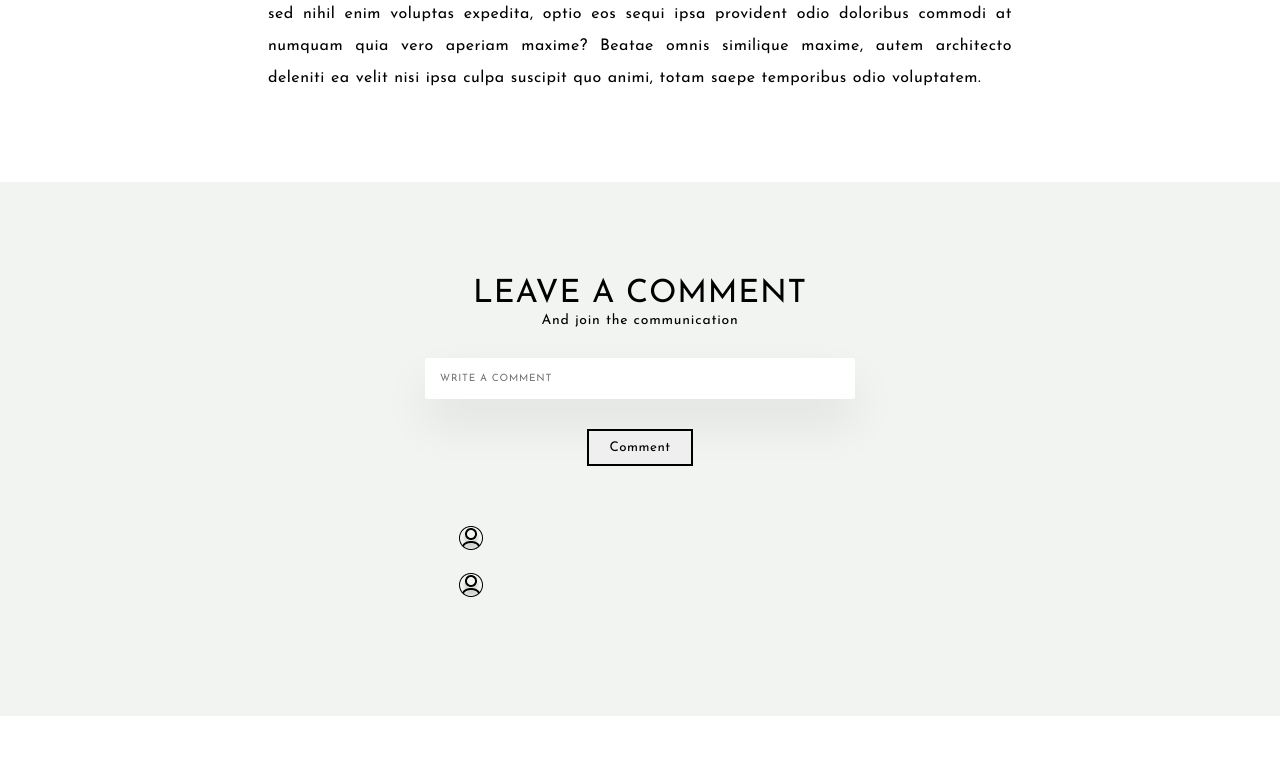
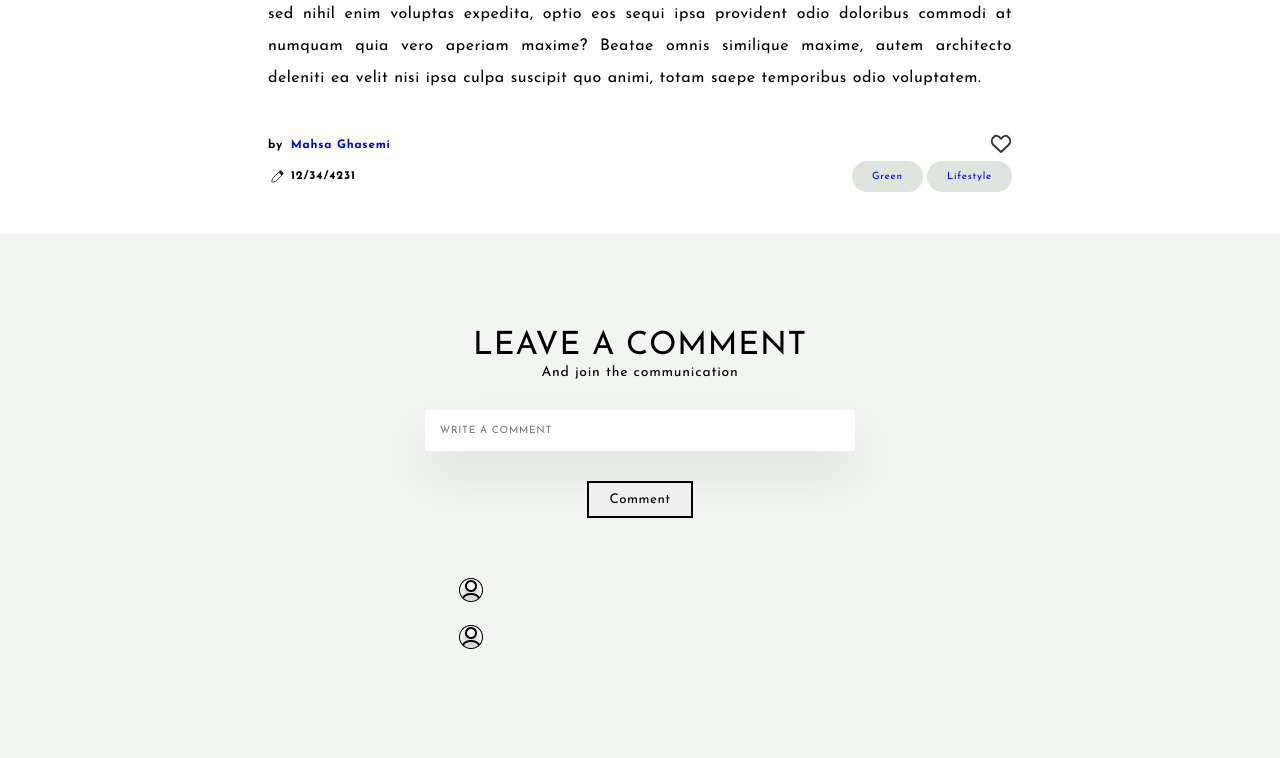
Before and after one commit to mhsaghsemii/blog-Page, a plain HTML site: page index.html in a window 1280 px wide. Shown: the part 1460-2218 px from the top of the page. Drawn offline with Linux system fonts and the light colour scheme.

Commit message:
feat(Query Selector): Definition html elements in JS

```diff
--- a/index.html
+++ b/index.html
@@ -25,14 +25,14 @@
       </div>
 
       <div class="title">
-        <h1>How to use mindfullness in everyday life</h1>
+        <h1 id="blog-title">How to use mindfullness in everyday life</h1>
       </div>
     </section>
 
     <section class="blog-section">
       <div class="container margin-top">
         <div class="blog-desc">
-          <p class="first-paraghaph">
+          <p class="first-paraghaph descryption">
             Lorem ipsum dolor sit amet, consectetur adipisicing elit. Eveniet,
             voluptatum. Tenetur enim quis animi labore eveniet ad nostrum
             necessitatibus perferendis. Quod, nulla quasi! Dolore id natus, in
@@ -45,14 +45,14 @@
             magnam, vero quisquam possimus consectetur, dolore hic, error culpa
             officia eius reprehenderit?
           </p>
-          <p>
+          <p class="descryption">
             Lorem ipsum dolor sit amet consectetur adipisicing elit. Dolore,
             nisi ex facere at neque eos! Accusantium at ipsam quaerat debitis
             quod sed necessitatibus hic fuga. Eveniet praesentium quaerat culpa
             mollitia!
           </p>
 
-          <p>
+          <p class="descryption">
             Lorem ipsum dolor sit amet consectetur adipisicing elit. Ex esse hic
             numquam iusto placeat in ad culpa assumenda. Neque, officiis.
             Perferendis odit doloremque eius aut voluptatem atque, fugit ex
@@ -60,7 +60,7 @@
             veniam tenetur dolores, excepturi iusto? Aliquam autem ratione
             adipisci vero distinctio quidem porro totam!
           </p>
-          <p>
+          <p class="descryption">
             Lorem ipsum, dolor sit amet consectetur adipisicing elit. Minima a
             in cupiditate facilis sint quam ab quos molestias quisquam alias
             esse quasi, explicabo iusto architecto eos fugiat, praesentium
@@ -71,6 +71,37 @@
             velit nisi ipsa culpa suscipit quo animi, totam saepe temporibus
             odio voluptatem.
           </p>
+
+          <div class="detail">
+
+            <div class="blog-author">
+              <h3 >by <a href="#" class="author">Mahsa Ghasemi</a></h3>
+            </div>
+
+            <div class="like">
+              <svg width="22" height="19" viewBox="0 0 22 19" fill="none" xmlns="http://www.w3.org/2000/svg">
+                <path d="M3.45067 10.9082L10.4033 17.4395C10.6428 17.6644 10.7625 17.7769 10.9037 17.8046C10.9673 17.8171 11.0327 17.8171 11.0963 17.8046C11.2375 17.7769 11.3572 17.6644 11.5967 17.4395L18.5493 10.9082C20.5055 9.07059 20.743 6.0466 19.0978 3.92607L18.7885 3.52734C16.8203 0.99058 12.8696 1.41601 11.4867 4.31365C11.2913 4.72296 10.7087 4.72296 10.5133 4.31365C9.13037 1.41601 5.17972 0.990584 3.21154 3.52735L2.90219 3.92607C1.25695 6.0466 1.4945 9.07059 3.45067 10.9082Z" stroke="#33363F" stroke-width="2"/>
+              </svg>
+            </div>
+          </div>
+
+
+          <div class="detail">
+           <div class="date">
+            <svg width="20" height="20" viewBox="0 0 24 24" fill="none" xmlns="http://www.w3.org/2000/svg">
+              <path d="M5.92971 19.283L5.92972 19.283L5.95149 19.2775L5.95151 19.2775L8.58384 18.6194C8.59896 18.6156 8.61396 18.6119 8.62885 18.6082C8.85159 18.5528 9.04877 18.5037 9.2278 18.4023C9.40683 18.301 9.55035 18.1571 9.71248 17.9947C9.72332 17.9838 9.73425 17.9729 9.74527 17.9618L16.9393 10.7678L16.9393 10.7678L16.9626 10.7445C17.2761 10.4311 17.5461 10.1611 17.7333 9.91573C17.9339 9.65281 18.0858 9.36038 18.0858 9C18.0858 8.63961 17.9339 8.34719 17.7333 8.08427C17.5461 7.83894 17.276 7.5689 16.9626 7.2555L16.9393 7.23223L16.5858 7.58579L16.9393 7.23223L16.7678 7.06066L16.7445 7.03738C16.4311 6.72395 16.1611 6.45388 15.9157 6.2667C15.6528 6.0661 15.3604 5.91421 15 5.91421C14.6396 5.91421 14.3472 6.0661 14.0843 6.2667C13.8389 6.45388 13.5689 6.72395 13.2555 7.03739L13.2322 7.06066L6.03816 14.2547C6.02714 14.2658 6.01619 14.2767 6.00533 14.2875C5.84286 14.4496 5.69903 14.5932 5.59766 14.7722C5.4963 14.9512 5.44723 15.1484 5.39179 15.3711C5.38809 15.386 5.38435 15.401 5.38057 15.4162L4.71704 18.0703C4.71483 18.0791 4.7126 18.088 4.71036 18.097C4.67112 18.2537 4.62921 18.421 4.61546 18.5615C4.60032 18.7163 4.60385 18.9773 4.81326 19.1867C5.02267 19.3961 5.28373 19.3997 5.43846 19.3845C5.57899 19.3708 5.74633 19.3289 5.90301 19.2896C5.91195 19.2874 5.92085 19.2852 5.92971 19.283Z" stroke="#222222"/>
+              <path d="M12.5 7.5L15.5 5.5L18.5 8.5L16.5 11.5L12.5 7.5Z" fill="#222222"/>
+            </svg>
+            <h3 class="time">
+              12/34/4231
+            </h3>
+           </div>
+
+            <div class="tags">
+              <a href="#" class="tag">Green</a>
+              <a href="#" class="tag">Lifestyle</a>
+            </div>
+          </div>
         </div>
       </div>
     </section>
@@ -84,8 +115,8 @@
           <button>Comment</button>
           <div class="users-comments">
             <ul>
-              <li></li>
-              <li></li>
+              <li class="blog-comments"></li>
+              <li class="blog-comments"></li>
             </ul>
           </div>
         </div>
--- a/style.css
+++ b/style.css
@@ -91,6 +91,37 @@ html {
   }
 }
 
+.detail {
+  display: flex;
+  justify-content: space-between;
+  margin-top: 1rem;
+  align-items: center;
+}
+
+.author {
+  margin-left: 0.3rem;
+}
+
+.like {
+  cursor: pointer;
+}
+
+.date {
+  display: flex;
+  align-items: center;
+  justify-content: space-between;
+}
+
+.time{
+  margin-left: .3rem;
+}
+
+.tag{
+  padding: 1rem 2rem;
+  background-color:#dfe4de ;
+  border-radius: 20px;
+}
+
 /* COMMENT SECTION STYLES */
 
 .comment-section {
@@ -149,7 +180,7 @@ html {
 /* FOOTER SECTION STYLES */
 footer {
   background-color: white;
-  .footer{
+  .footer {
     padding: 4.8rem 2.4rem;
     display: flex;
     justify-content: space-between;
```
Also changed, not shown: script.js (+7 -0 lines).
